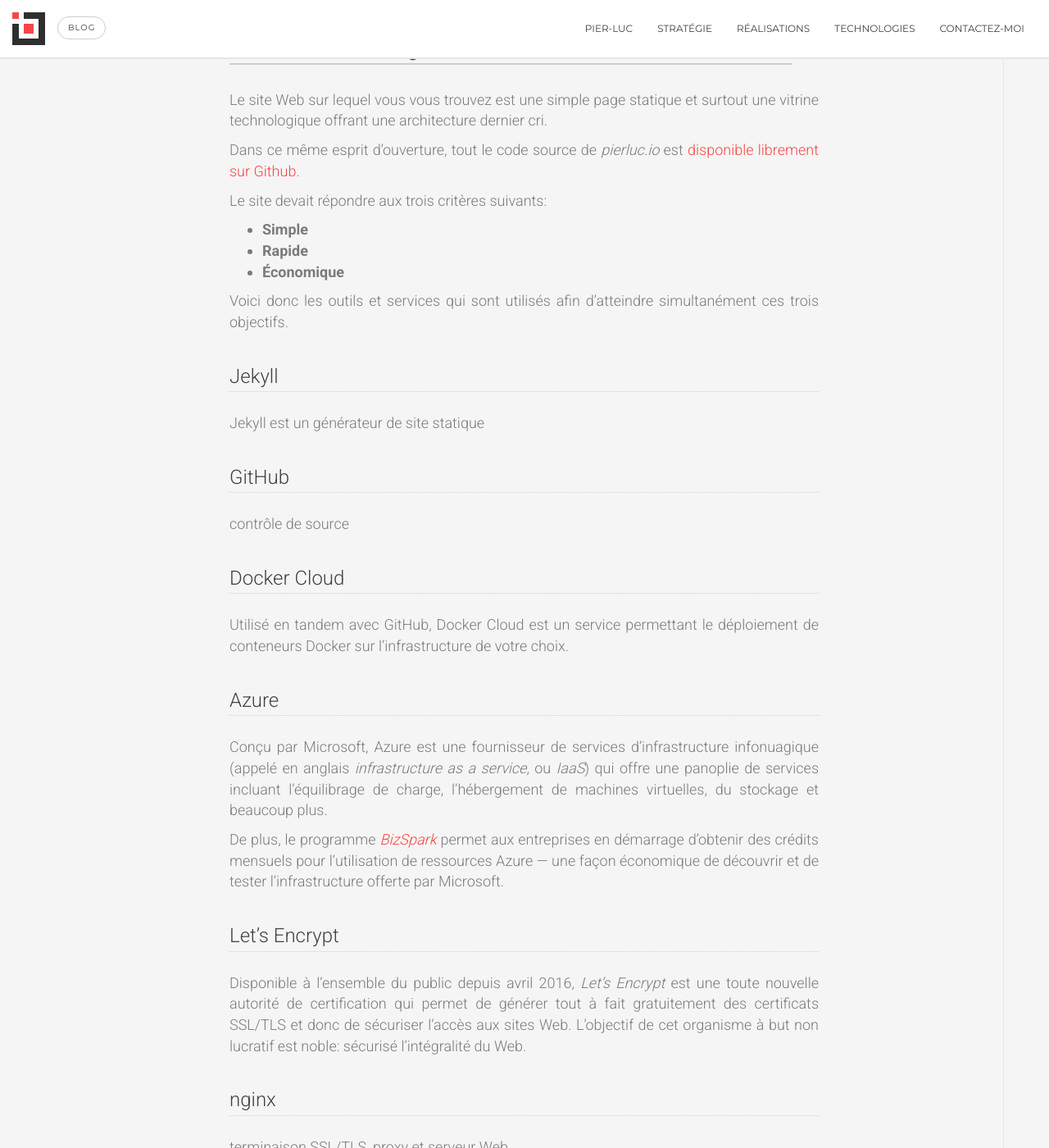
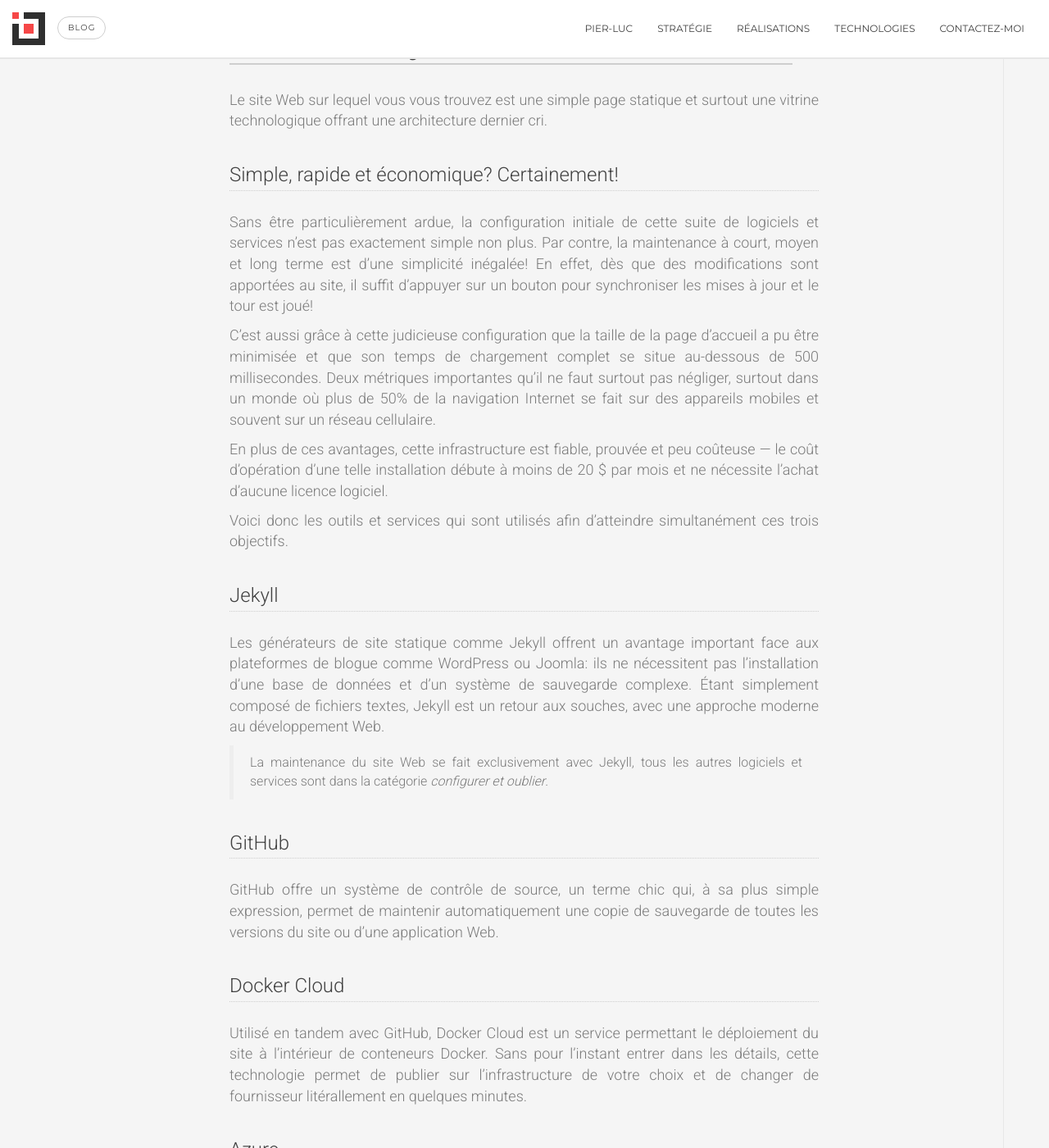
Before and after one commit to Zertz/pierluc.io, a Jekyll site: the page built from _posts/2016-07-25-comment-ca-marche-pierluc-io.md, in a window 1280 px wide and 1400 px high, scrolled down 603 px. Shown: the whole window at 82% size. Built offline with Jekyll 4.4.1, drawn with Linux system fonts in a browser that asks for light colours; nearby versions of some CDN libraries; some of the changed text lies outside the part shown.

Commit message:
wip: continued

```diff
--- a/_posts/2016-07-25-comment-ca-marche-pierluc-io.md
+++ b/_posts/2016-07-25-comment-ca-marche-pierluc-io.md
@@ -16,30 +16,47 @@
 Le site Web sur lequel vous vous trouvez est une simple page statique et surtout une vitrine
 technologique offrant une architecture dernier cri.
 
-Dans ce même esprit d'ouverture, tout le code source de *pierluc.io* est [disponible librement sur
-Github](https://github.com/pierluc-io/pierluc.io).
+### Simple, rapide et économique? Certainement!
 
-Le site devait répondre aux trois critères suivants:
+Sans être particulièrement ardue, la configuration initiale de cette suite de logiciels et services
+n'est pas exactement simple non plus. Par contre, la maintenance à court, moyen et long terme est
+d'une simplicité inégalée! En effet, dès que des modifications sont apportées au site, il suffit
+d'appuyer sur un bouton pour synchroniser les mises à jour et le tour est joué!
 
-- **Simple**
-- **Rapide**
-- **Économique**
+C'est aussi grâce à cette judicieuse configuration que la taille de la page d'accueil a pu être
+minimisée et que son temps de chargement complet se situe au-dessous de 500 millisecondes. Deux
+métriques importantes qu'il ne faut surtout pas négliger, surtout dans un monde où plus de 50% de la
+navigation Internet se fait sur des appareils mobiles et souvent sur un réseau cellulaire.
+
+En plus de ces avantages, cette infrastructure est fiable, prouvée et peu coûteuse &mdash; le coût
+d'opération d'une telle installation débute à moins de 20 $ par mois et ne nécessite l'achat
+d'aucune licence logiciel.
 
 Voici donc les outils et services qui sont utilisés afin d'atteindre simultanément ces trois
 objectifs.
 
 ### Jekyll
 
-Jekyll est un générateur de site statique
+Les générateurs de site statique comme Jekyll offrent un avantage important face aux plateformes de
+blogue comme WordPress ou Joomla: ils ne nécessitent pas l'installation d'une base de données et
+d'un système de sauvegarde complexe. Étant simplement composé de fichiers textes, Jekyll est un
+retour aux souches, avec une approche moderne au développement Web.
+
+> La maintenance du site Web se fait exclusivement avec Jekyll, tous les autres logiciels et
+services sont dans la catégorie *configurer et oublier*.
 
 ### GitHub
 
-contrôle de source
+GitHub offre un système de contrôle de source, un terme chic qui, à sa plus simple expression,
+permet de maintenir automatiquement une copie de sauvegarde de toutes les versions du site ou d'une
+application Web.
 
 ### Docker Cloud
 
-Utilisé en tandem avec GitHub, Docker Cloud est un service permettant le déploiement de conteneurs
-Docker sur l'infrastructure de votre choix.
+Utilisé en tandem avec GitHub, Docker Cloud est un service permettant le déploiement du site à
+l'intérieur de conteneurs Docker. Sans pour l'instant entrer dans les détails, cette technologie
+permet de publier sur l'infrastructure de votre choix et de changer de fournisseur litérallement en
+quelques minutes.
 
 ### Azure
 
@@ -60,35 +77,25 @@
 
 ### nginx
 
-terminaison SSL/TLS, proxy et serveur Web
+Le coeur de ce site terminaison SSL/TLS, proxy et serveur Web
 
 ### Cloudflare
 
-réseau de diffusion de contenu (CDN)
+En plus d'être un des réseaux de diffusion de contenu (appelé en anglais *content delivery network*,
+ou *CDN*) le plus populaire sur la planète, Cloudflare offre aussi un service de résolution de nom
+de domaine (*domain name system*, ou *DNS*).
 
 ### Apex Ping
 
-suivi de disponibilité et performance
+Un outil trop souvent oublié, Apex Ping effectue le suivi de disponibilité et de performance du
+site. Il permet de visualiser, en temps réel, le temps de réponse du site et de recevoir une alerte
+dès qu'une erreur se produit.
 
----
-
-### Simple? Rapide? Économique? Certainement!
-
-Bien que la configuration initiale de cette suite de logiciels et services ne soit pas
-particulièrement simple, les mises à jour subséquentes sont d'une simplicité inégalée: dès que des
-modifications sont apportées au site, il suffit de les synchroniser et le tour est joué!
-
-C'est aussi grâce à cette judicieuse configuration que la taille de la page d'accueil a pu être
-minimisée et que son temps de chargement complet se situe au-dessous de 500 millisecondes. Deux
-métriques importantes qu'il ne faut surtout pas négliger, surtout dans un monde où au-dessus de 50%
-de la navigation Internet se fait sur des appareils mobiles et souvent sur un réseau cellulaire.
-
-En plus de ces avantages, cette infrastructure fiable et prouvée comporte un faible coût
-d'opération. En effet, le coût d'opération d'une telle installation débute à tout juste 20 $ par
-mois et ne nécessite l'achat d'aucune licence logiciel.
-
-Il existe bien sûr plusieurs alternatives à chacun de ces produits et, pour la plupart, il s'agit
+> Il existe bien sûr plusieurs alternatives à chacun de ces produits et, pour la plupart, il s'agit
 simplement d'une question de préférence et de coût. Tous les logiciels ci-haut sont gratuits et, à
 part l'infrastructure, tous les services offrent un niveau de tarification gratuit, permettant ainsi
 de mettre à le système à l'épreuve avec un investissement minimal tout en évitant de devenir captif
 de ces fournisseurs.
+
+Dans ce même esprit d'ouverture, tout le code source de *pierluc.io* est [disponible librement sur
+Github](https://github.com/pierluc-io/pierluc.io)
```
Also changed, not shown: other parts of _posts/2016-07-25-comment-ca-marche-pierluc-io.md (+3 -3 lines).
